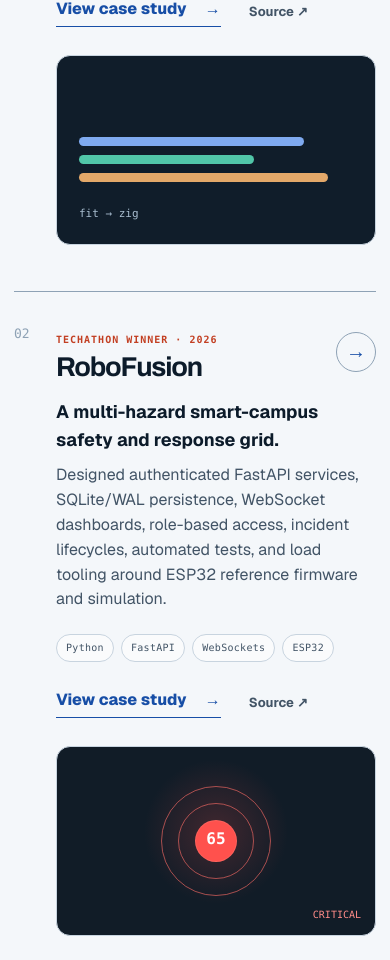
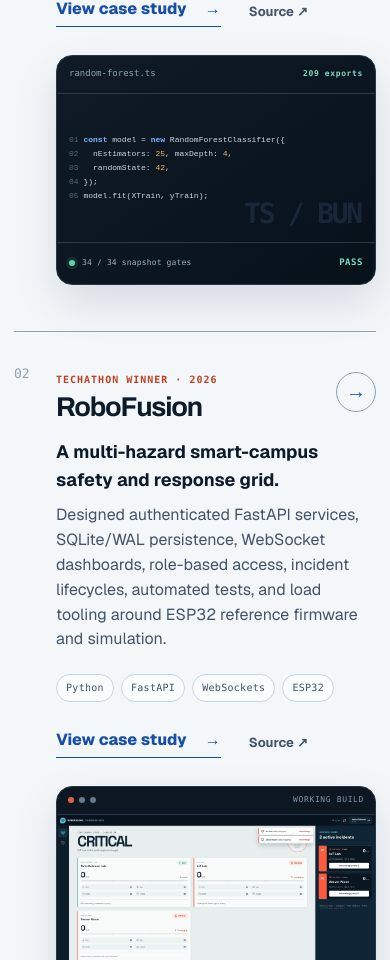
Before and after one commit to Seyamalam/seyamalam, a Next.js app: page /projects in a window 390 px wide. Shown: the part 1040-2000 px from the top of the page. Built offline with nearby package versions, Linux system fonts and the light colour scheme.

Commit message:
Replace generic project previews with real artifacts

```diff
--- a/src/app/projects/page.tsx
+++ b/src/app/projects/page.tsx
@@ -15,7 +15,7 @@ export default function ProjectsPage() {
       <PageIntro
         eyebrow="Selected work · 2025—2026"
         title="Open the systems."
-        description="Six dedicated case studies combining real interfaces, working code, architecture decisions, benchmarks, and reproducible evidence."
+        description="Dedicated case studies combining real interfaces, working code, architecture decisions, benchmarks, and reproducible evidence."
       />
       <section className="shell page-section">
         <div className="project-list project-list-full">
--- a/src/components/project-card.tsx
+++ b/src/components/project-card.tsx
@@ -23,10 +23,12 @@ export function ProjectCard({ project, index }: { project: Project; index: numbe
             </ul>
             <div className="project-card-actions">
               <Link className="text-link" href={`/projects/${project.slug}`}>View case study <span aria-hidden="true">→</span></Link>
-              <a className="source-link" href={project.href}>Source <span aria-hidden="true">↗</span></a>
+              <a className="source-link" href={project.href}>{project.href.includes("github.com") ? "Source" : "Live project"} <span aria-hidden="true">↗</span></a>
             </div>
           </div>
-          <ProjectTeaser slug={project.slug} />
+          <Link className="project-preview-link" href={`/projects/${project.slug}`} aria-label={`View ${project.title} case study`}>
+            <ProjectTeaser slug={project.slug} />
+          </Link>
         </div>
       </div>
     </article>
--- a/src/components/project-teaser.tsx
+++ b/src/components/project-teaser.tsx
@@ -1,43 +1,140 @@
-export function ProjectTeaser({ slug }: { slug: string }) {
-  if (slug === "bun-scikit") {
-    return <div className="teaser teaser-native" aria-hidden="true"><span /><span /><span /><i>fit → zig</i></div>;
-  }
+import Image from "next/image";
 
-  if (slug === "robofusion") {
-    return <div className="teaser teaser-risk" aria-hidden="true"><span /><span /><span /><b>65</b><i>critical</i></div>;
-  }
+type ProjectTeaserProps = { slug: string };
+type MediaPreviewProps = {
+  src: string;
+  alt: string;
+  eyebrow: string;
+  caption: string;
+  fit?: "cover" | "contain";
+};
 
-  if (slug === "huntrix-delta") {
-    return <div className="teaser teaser-delta" aria-hidden="true"><span>offline</span><b>mesh</b><i>sync ↗</i></div>;
-  }
+const mediaPreviews: Record<string, MediaPreviewProps> = {
+  robofusion: {
+    src: "/project-media/robofusion/dashboard-critical.webp",
+    alt: "RoboFusion incident command dashboard ranking critical events",
+    eyebrow: "Command dashboard",
+    caption: "Live incident ranking",
+  },
+  "huntrix-delta": {
+    src: "/project-media/huntrix-delta/architecture.webp",
+    alt: "Huntrix Delta offline-first mesh synchronization architecture",
+    eyebrow: "System architecture",
+    caption: "Offline → mesh → reconcile",
+    fit: "contain",
+  },
+  "blood-league-kickoff": {
+    src: "/project-media/blood-league/gameplay.webp",
+    alt: "Blood League Kickoff football combat gameplay",
+    eyebrow: "Playable build",
+    caption: "Football-combat loop",
+  },
+  careerpath: {
+    src: "/project-media/careerpath/dashboard.webp",
+    alt: "CareerPath skill dashboard and job readiness interface",
+    eyebrow: "Product surface",
+    caption: "Profile → match → roadmap",
+  },
+  "asrro-portal": {
+    src: "/project-media/asrro/dashboard-overview.webp",
+    alt: "ASRRO organization operations dashboard",
+    eyebrow: "Operations workspace",
+    caption: "Role-aware workflows",
+  },
+  "paris-summit-platform": {
+    src: "/project-media/paris/production-light.webp",
+    alt: "Production interface for the Paris Summit platform",
+    eyebrow: "Production system",
+    caption: "10 directions → one launch",
+  },
+};
 
-  if (slug === "blood-league-kickoff") {
-    return <div className="teaser teaser-game" aria-hidden="true"><span /><span /><b>⚽</b><i>05</i></div>;
-  }
+function MediaPreview({ src, alt, eyebrow, caption, fit = "cover" }: MediaPreviewProps) {
+  return (
+    <div className={`project-preview project-preview-media preview-fit-${fit}`}>
+      <div className="preview-browser-bar" aria-hidden="true">
+        <span /><span /><span /><small>working build</small>
+      </div>
+      <div className="preview-image-wrap">
+        <Image src={src} alt={alt} fill sizes="(max-width: 920px) calc(100vw - 48px), 430px" />
+      </div>
+      <div className="preview-caption">
+        <span>{eyebrow}</span>
+        <strong>{caption}</strong>
+      </div>
+    </div>
+  );
+}
 
-  if (slug === "careerpath") {
-    return <div className="teaser teaser-career" aria-hidden="true"><span /><span /><span /><b>78%</b><i>next skill →</i></div>;
-  }
+function BunScikitPreview() {
+  return (
+    <div className="project-preview project-preview-code preview-bun" role="img" aria-label="Bun-scikit Random Forest code sample with passing compatibility gates">
+      <div className="preview-code-header"><span>random-forest.ts</span><strong>209 exports</strong></div>
+      <pre><code><span className="code-muted">01</span> <b>const</b> model = <b>new</b> RandomForestClassifier({"{"}{"\n"}<span className="code-muted">02</span> {"  "}nEstimators: <em>25</em>, maxDepth: <em>4</em>,{"\n"}<span className="code-muted">03</span> {"  "}randomState: <em>42</em>,{"\n"}<span className="code-muted">04</span> {"}"});{"\n"}<span className="code-muted">05</span> model.fit(XTrain, yTrain);</code></pre>
+      <div className="preview-proof-row"><span><i />34 / 34 snapshot gates</span><strong>PASS</strong></div>
+    </div>
+  );
+}
 
-  if (slug === "microops") {
-    return <div className="teaser teaser-ops" aria-hidden="true"><span>202</span><i>→</i><span>job</span><i>→</i><span>S3</span></div>;
-  }
+function MicroOpsPreview() {
+  return (
+    <div className="project-preview project-preview-code preview-microops" role="img" aria-label="MicroOps asynchronous download job execution trace">
+      <div className="preview-code-header"><span>job_7H3A.trace</span><strong>ASYNC</strong></div>
+      <ol className="preview-trace">
+        <li><time>12:04:01</time><span>POST /downloads</span><b>202</b></li>
+        <li><time>12:04:01</time><span>queue.enqueue(job)</span><b>QUEUED</b></li>
+        <li><time>12:04:03</time><span>worker.fetch(source)</span><b>RUNNING</b></li>
+        <li><time>12:04:19</time><span>s3.putObject(result)</span><b>STORED</b></li>
+      </ol>
+      <div className="preview-proof-row"><span><i />API returned before processing</span><strong>18 ms</strong></div>
+    </div>
+  );
+}
 
-  if (slug === "asrro-portal") {
-    return <div className="teaser teaser-portal" aria-hidden="true"><span /><span /><span /><i /></div>;
-  }
+function KaggriculturePreview() {
+  return (
+    <div className="project-preview project-preview-code preview-kaggriculture" role="img" aria-label="Kaggriculture deterministic candidate promotion manifest">
+      <div className="preview-code-header"><span>promotion.manifest</span><strong>REPLAYABLE</strong></div>
+      <div className="manifest-grid">
+        <div><span>seed</span><b>20260804</b></div><div><span>candidate</span><b>v21</b></div>
+        <div><span>seat 0</span><b>candidate</b></div><div><span>seat 1</span><b>baseline</b></div>
+      </div>
+      <div className="manifest-hash"><span>sha256</span><code>7f2c…91ad</code></div>
+      <div className="preview-proof-row"><span><i />paired-seat evaluation</span><strong>PROMOTE</strong></div>
+    </div>
+  );
+}
 
-  if (slug === "paris-summit-platform") {
-    return <div className="teaser teaser-paris" aria-hidden="true"><span>01</span><span>06</span><b>10 directions</b><i>selected → live</i></div>;
-  }
+function FoldSafePreview() {
+  const results = [["baseline", "0.96390", "68%"], ["fold-safe TE", "0.96628", "78%"], ["ratio + XGB", "0.96768", "87%"], ["rank blend", "0.96791", "92%"]];
+  return (
+    <div className="project-preview project-preview-code preview-fold-safe" role="img" aria-label="Fold-safe machine learning experiment with improving validation AUC scores">
+      <div className="preview-code-header"><span>oof_evaluation.csv</span><strong>AUC ↑</strong></div>
+      <div className="score-table">
+        {results.map(([name, score, width]) => <div className="score-row" key={name}><span>{name}</span><i><u style={{ width }} /></i><b>{score}</b></div>)}
+      </div>
+      <div className="preview-proof-row"><span><i />public leaderboard</span><strong>0.96919</strong></div>
+    </div>
+  );
+}
 
-  if (slug === "kaggriculture-agent") {
-    return <div className="teaser teaser-agent" aria-hidden="true">{Array.from({ length: 12 }, (_, index) => <span key={index} />)}<b>A</b><i>B</i></div>;
-  }
+function ZodicPreview() {
+  return (
+    <div className="project-preview project-preview-code preview-zodic" role="img" aria-label="Zodic Python schema validation code and path-aware error output">
+      <div className="preview-code-header"><span>schema.py</span><strong>0 deps</strong></div>
+      <pre><code>user = z.object({"{"}{"\n"}{"  "}<b>&quot;email&quot;</b>: z.string().email(),{"\n"}{"  "}<b>&quot;age&quot;</b>: z.number().int().min(<em>18</em>),{"\n"}{"}"}){"\n"}result = user.safe_parse(payload)</code></pre>
+      <div className="validation-error"><span>issues[0].path</span><strong>user.age</strong><b>Expected ≥ 18</b></div>
+    </div>
+  );
+}
 
-  if (slug === "fold-safe-ml-pipelines") {
-    return <div className="teaser teaser-fold" aria-hidden="true"><span /><span /><span /><span /><span /><b>.96919</b></div>;
-  }
-
-  return <div className="teaser teaser-zodic" aria-hidden="true"><span>{"{"}</span><i>email ✓</i><i>age ×</i><span>{"}"}</span></div>;
+export function ProjectTeaser({ slug }: ProjectTeaserProps) {
+  const media = mediaPreviews[slug];
+  if (media) return <MediaPreview {...media} />;
+  if (slug === "bun-scikit") return <BunScikitPreview />;
+  if (slug === "microops") return <MicroOpsPreview />;
+  if (slug === "kaggriculture-agent") return <KaggriculturePreview />;
+  if (slug === "fold-safe-ml-pipelines") return <FoldSafePreview />;
+  if (slug === "zodic") return <ZodicPreview />;
+  return null;
 }
--- a/src/styles/globals.css
+++ b/src/styles/globals.css
@@ -672,7 +672,7 @@ img {
 
 .project-card-grid {
   display: grid;
-  grid-template-columns: minmax(0, 1fr) minmax(220px, 0.42fr);
+  grid-template-columns: minmax(0, 0.9fr) minmax(330px, 0.72fr);
   gap: clamp(32px, 6vw, 74px);
   align-items: center;
 }
@@ -693,96 +693,85 @@ img {
 
 .source-link:hover { color: var(--vermilion); }
 
-.teaser {
+.project-preview-link {
+  display: block;
+  border-radius: 16px;
+}
+
+.project-preview-link:focus-visible { outline-offset: 6px; }
+
+.project-preview {
   position: relative;
-  min-height: 180px;
+  min-height: 242px;
   overflow: hidden;
-  border: 1px solid var(--line);
-  border-radius: 14px;
-  background: var(--white);
-}
-
-.teaser-native {
-  display: grid;
-  align-content: end;
-  gap: 9px;
-  padding: 22px;
-  background: #101d2a;
-}
-
-.teaser-native span { display: block; height: 9px; border-radius: 999px; background: #7faaf0; }
-.teaser-native span:nth-child(1) { width: 82%; }
-.teaser-native span:nth-child(2) { width: 64%; background: #51c6a8; }
-.teaser-native span:nth-child(3) { width: 91%; background: #e3a869; }
-.teaser-native i { margin-top: 14px; color: #a9bed0; font-family: ui-monospace, SFMono-Regular, Menlo, monospace; font-size: 11px; font-style: normal; }
-
-.teaser-risk { background: radial-gradient(circle at 50% 45%, rgba(255, 83, 78, 0.2), transparent 38%), #111c27; }
-.teaser-risk span { position: absolute; inset: 50% auto auto 50%; width: 110px; height: 110px; transform: translate(-50%, -50%); border: 1px solid rgba(255, 108, 103, 0.62); border-radius: 50%; }
-.teaser-risk span:nth-child(2) { width: 76px; height: 76px; }
-.teaser-risk span:nth-child(3) { width: 42px; height: 42px; background: #ff514d; }
-.teaser-risk b { position: absolute; top: 50%; left: 50%; transform: translate(-50%, -55%); color: white; font-family: ui-monospace, SFMono-Regular, Menlo, monospace; }
-.teaser-risk i { position: absolute; right: 14px; bottom: 12px; color: #ff8c88; font-family: ui-monospace, SFMono-Regular, Menlo, monospace; font-size: 10px; font-style: normal; text-transform: uppercase; }
-
-.teaser-delta { padding: 20px; background: radial-gradient(circle at 80% 20%, rgba(73, 220, 172, .22), transparent 32%), #09251f; color: #d9fff0; font-family: ui-monospace, SFMono-Regular, Menlo, monospace; text-transform: uppercase; }
-.teaser-delta::before, .teaser-delta::after { content: ""; position: absolute; border: 1px solid rgba(101, 240, 190, .42); border-radius: 50%; }
-.teaser-delta::before { width: 150px; height: 150px; right: -32px; top: -44px; }
-.teaser-delta::after { width: 92px; height: 92px; right: -3px; top: -15px; }
-.teaser-delta span { color: #62e5b5; font-size: 10px; }
-.teaser-delta b { position: absolute; left: 20px; bottom: 44px; font-size: 2rem; letter-spacing: -.08em; }
-.teaser-delta i { position: absolute; right: 18px; bottom: 16px; color: #62e5b5; font-size: 10px; font-style: normal; }
-
-.teaser-game { background: radial-gradient(circle at 50% 52%, rgba(255,255,255,.2), transparent 4%, rgba(234,63,48,.32) 5%, transparent 22%), linear-gradient(135deg, #451318, #11070a); }
-.teaser-game span { position: absolute; top: 0; bottom: 0; width: 1px; background: rgba(255,255,255,.18); }
-.teaser-game span:first-child { left: 34%; transform: rotate(22deg); }
-.teaser-game span:nth-child(2) { right: 34%; transform: rotate(-22deg); }
-.teaser-game b { position: absolute; inset: 50% auto auto 50%; transform: translate(-50%, -50%); font-size: 3rem; filter: grayscale(.1); }
-.teaser-game i { position: absolute; right: 14px; bottom: 10px; color: #ffb1a8; font-family: var(--font-display), Arial, sans-serif; font-size: 2.5rem; font-style: normal; font-weight: 760; }
-
-.teaser-career { display: flex; align-items: end; gap: 8px; padding: 22px; background: #f7f1e9; }
-.teaser-career span { width: 24%; height: 34%; background: #f0a423; }
-.teaser-career span:nth-child(2) { height: 53%; background: #e66d3e; }
-.teaser-career span:nth-child(3) { height: 76%; background: #854aa8; }
-.teaser-career b { position: absolute; top: 17px; right: 16px; color: #3b174f; font-family: var(--font-display), Arial, sans-serif; font-size: 1.7rem; }
-.teaser-career i { position: absolute; right: 16px; bottom: 13px; color: #674076; font-family: ui-monospace, SFMono-Regular, Menlo, monospace; font-size: 9px; font-style: normal; }
-
-.teaser-ops { display: grid; grid-template-columns: 1fr auto 1fr auto 1fr; gap: 7px; place-items: center; padding: 20px; background: #111a24; color: #d9e7f4; font-family: ui-monospace, SFMono-Regular, Menlo, monospace; font-size: 10px; text-transform: uppercase; }
-.teaser-ops span { display: grid; width: 54px; height: 54px; place-items: center; border: 1px solid #526d84; border-radius: 10px; background: #192938; }
-.teaser-ops span:last-child { border-color: #5bd9b8; color: #5bd9b8; }
-.teaser-ops i { color: #7590a6; font-style: normal; }
-
-.teaser-portal { display: grid; grid-template-columns: 54px 1fr; grid-template-rows: 38px 1fr; gap: 8px; padding: 14px; background: #eaf2ff; }
-.teaser-portal span { border-radius: 7px; background: #174ea6; }
-.teaser-portal span:nth-child(1) { grid-row: 1 / 3; background: #0c3476; }
-.teaser-portal span:nth-child(3) { background: repeating-linear-gradient(90deg, #fff 0 17%, transparent 17% 22%), #b9d2ff; }
-.teaser-portal i { position: absolute; right: 26px; bottom: 26px; width: 46%; height: 34%; border-radius: 8px; background: linear-gradient(145deg, #fff, #dcecff); box-shadow: 0 12px 26px rgba(23, 78, 166, 0.2); }
-
-.teaser-paris { display: grid; grid-template-columns: repeat(2, 1fr); gap: 8px; padding: 18px; background: #173d80; color: white; }
-.teaser-paris span { display: grid; place-items: center; border: 1px solid rgba(255,255,255,.38); background: #f4f2e9; color: #173d80; font-family: var(--font-display), Arial, sans-serif; font-size: 2.1rem; font-weight: 760; }
-.teaser-paris span:nth-child(2) { border-color: #df493e; background: #df493e; color: white; }
-.teaser-paris b, .teaser-paris i { position: absolute; left: 28px; padding: 6px 9px; background: #0d244d; font-family: ui-monospace, SFMono-Regular, Menlo, monospace; font-size: 9px; font-style: normal; text-transform: uppercase; }
-.teaser-paris b { top: 12px; }
-.teaser-paris i { right: 28px; bottom: 12px; left: auto; background: #f4f2e9; color: #173d80; }
-
-.teaser-agent { display: grid; grid-template-columns: repeat(4, 1fr); gap: 4px; padding: 18px; background: #152438; }
-.teaser-agent span { border-radius: 3px; background: #29415a; }
-.teaser-agent span:nth-child(3n) { background: #8ca55b; }
-.teaser-agent span:nth-child(4n) { background: #bb8a54; }
-.teaser-agent b, .teaser-agent i { position: absolute; display: grid; width: 30px; height: 30px; place-items: center; border-radius: 50%; background: #ffcb66; color: #172130; font-family: ui-monospace, SFMono-Regular, Menlo, monospace; font-size: 11px; font-style: normal; }
-.teaser-agent b { top: 33%; left: 30%; }
-.teaser-agent i { right: 22%; bottom: 22%; background: #7faaf0; }
-
-.teaser-fold { display: flex; align-items: end; gap: 7px; padding: 24px; background: linear-gradient(180deg, #fff, #edf3f8); }
-.teaser-fold span { flex: 1; height: 45%; border-radius: 4px 4px 0 0; background: #91acd0; }
-.teaser-fold span:nth-child(2) { height: 56%; }
-.teaser-fold span:nth-child(3) { height: 68%; }
-.teaser-fold span:nth-child(4) { height: 78%; background: #4c79bd; }
-.teaser-fold span:nth-child(5) { height: 91%; background: var(--vermilion); }
-.teaser-fold b { position: absolute; top: 14px; right: 16px; color: var(--cobalt-deep); font-family: ui-monospace, SFMono-Regular, Menlo, monospace; font-size: 12px; }
-
-.teaser-zodic { display: grid; grid-template-columns: 20px 1fr; gap: 7px 12px; align-content: center; padding: 28px; background: #181e26; color: #d8e5f1; font-family: ui-monospace, SFMono-Regular, Menlo, monospace; font-size: 12px; }
-.teaser-zodic span:last-child { grid-row: 4; }
-.teaser-zodic i { grid-column: 2; padding: 7px 9px; border-left: 2px solid #51c6a8; background: #202b36; font-style: normal; }
-.teaser-zodic i:nth-of-type(2) { border-color: #ff6b66; color: #ffaaa7; }
+  border: 1px solid #26394b;
+  border-radius: 16px;
+  background: #101a24;
+  box-shadow: 0 18px 44px rgba(16, 40, 65, 0.13);
+}
+
+.project-preview-media { display: grid; grid-template-rows: 28px 1fr 54px; background: #0d1721; }
+.preview-browser-bar { display: flex; align-items: center; gap: 5px; padding: 0 11px; border-bottom: 1px solid #283a4c; color: #8095a7; }
+.preview-browser-bar > span { width: 6px; height: 6px; border-radius: 50%; background: #657a8e; }
+.preview-browser-bar > span:first-child { background: #e66048; }
+.preview-browser-bar small { margin-left: auto; font-family: ui-monospace, SFMono-Regular, Menlo, monospace; font-size: 8px; letter-spacing: .08em; text-transform: uppercase; }
+.preview-image-wrap { position: relative; min-height: 160px; overflow: hidden; background: #eef2f6; }
+.preview-image-wrap img { object-fit: cover; object-position: top center; transition: transform 360ms cubic-bezier(.2,.75,.2,1); }
+.preview-fit-contain .preview-image-wrap img { padding: 10px; object-fit: contain; object-position: center; background: #edf3f5; }
+.project-preview-link:hover .preview-image-wrap img { transform: scale(1.025); }
+.preview-caption { z-index: 2; display: flex; align-items: center; justify-content: space-between; gap: 16px; padding: 0 15px; color: #d9e5ef; }
+.preview-caption span { color: #8398aa; font-family: ui-monospace, SFMono-Regular, Menlo, monospace; font-size: 8px; letter-spacing: .08em; text-transform: uppercase; }
+.preview-caption strong { font-size: 11px; }
+
+.project-preview-code { display: grid; grid-template-rows: 38px 1fr 42px; color: #dce8f1; font-family: ui-monospace, SFMono-Regular, Menlo, monospace; }
+.preview-code-header { display: flex; align-items: center; justify-content: space-between; gap: 14px; padding: 0 15px; border-bottom: 1px solid #2a3a49; color: #8ea3b5; font-size: 9px; }
+.preview-code-header strong { color: #7fdabf; font-size: 8px; letter-spacing: .08em; }
+.project-preview-code pre { display: flex; align-items: center; min-width: 0; margin: 0; padding: 16px; overflow: hidden; color: #cbd9e5; font-size: clamp(8px, .8vw, 10px); line-height: 1.75; }
+.project-preview-code code { min-width: max-content; }
+.project-preview-code code b { color: #80b6ff; font-weight: 600; }
+.project-preview-code code em { color: #f3b76e; font-style: normal; }
+.code-muted { color: #526778; user-select: none; }
+.preview-proof-row { display: flex; align-items: center; justify-content: space-between; gap: 12px; padding: 0 15px; border-top: 1px solid #2a3a49; color: #9cafbf; font-size: 8px; letter-spacing: .02em; }
+.preview-proof-row span { display: flex; align-items: center; gap: 7px; }
+.preview-proof-row i { width: 6px; height: 6px; border-radius: 50%; background: #5dd1ac; box-shadow: 0 0 0 3px rgba(93,209,172,.12); }
+.preview-proof-row strong { color: #77e1bd; font-size: 9px; letter-spacing: .06em; }
+
+.preview-bun { background: linear-gradient(145deg, #101b27, #07111a); }
+.preview-bun::after { content: "TS / BUN"; position: absolute; right: 14px; bottom: 48px; color: rgba(128,182,255,.12); font-size: 28px; font-weight: 800; letter-spacing: -.08em; }
+.preview-bun pre { position: relative; z-index: 1; }
+
+.preview-microops { background: #0e1922; }
+.preview-trace { display: grid; align-content: center; gap: 0; margin: 0; padding: 10px 15px; list-style: none; }
+.preview-trace li { display: grid; grid-template-columns: 54px 1fr auto; gap: 9px; align-items: center; min-width: 0; padding: 7px 0; border-bottom: 1px dashed #2d3d4a; font-size: 8px; }
+.preview-trace li:last-child { border-bottom: 0; }
+.preview-trace time { color: #60788b; }
+.preview-trace span { overflow: hidden; color: #cbd9e5; text-overflow: ellipsis; white-space: nowrap; }
+.preview-trace b { color: #70c9ad; font-size: 7px; }
+.preview-trace li:first-child b { color: #f2b466; }
+
+.preview-kaggriculture { background: #132017; }
+.preview-kaggriculture .preview-code-header, .preview-kaggriculture .preview-proof-row { border-color: #334736; }
+.manifest-grid { display: grid; grid-template-columns: repeat(2, 1fr); gap: 1px; margin: 12px 15px 6px; background: #354a39; }
+.manifest-grid div { display: grid; gap: 1px; padding: 8px 10px; background: #18291d; }
+.manifest-grid span, .manifest-hash span { color: #78927c; font-size: 7px; text-transform: uppercase; }
+.manifest-grid b { color: #d8e7d9; font-size: 9px; }
+.manifest-hash { display: flex; justify-content: space-between; margin: 0 15px; padding: 7px 10px; border: 1px solid #354a39; }
+.manifest-hash code { color: #b5c9b8; font-size: 8px; }
+
+.preview-fold-safe { background: #111a27; }
+.score-table { display: grid; align-content: center; gap: 10px; padding: 13px 15px; }
+.score-row { display: grid; grid-template-columns: 74px 1fr 46px; gap: 9px; align-items: center; font-size: 8px; }
+.score-row > span { color: #91a5b6; }
+.score-row > i { height: 4px; overflow: hidden; border-radius: 99px; background: #273747; }
+.score-row u { display: block; height: 100%; border-radius: inherit; background: linear-gradient(90deg, #4a80cc, #6ed6bc); text-decoration: none; }
+.score-row > b { color: #dce8f1; font-size: 8px; text-align: right; }
+
+.preview-zodic { grid-template-rows: 38px 1fr auto; background: linear-gradient(145deg, #181b27, #0f131c); }
+.preview-zodic pre { padding-block: 10px; line-height: 1.62; }
+.validation-error { display: grid; grid-template-columns: auto 1fr auto; gap: 9px; align-items: center; padding: 10px 15px; border-top: 1px solid #3d2931; background: #21171c; font-size: 7px; }
+.validation-error span { color: #9c727d; }
+.validation-error strong { color: #ef8c9e; }
+.validation-error b { color: #e9bcc5; font-weight: 500; }
 
 .case-study { overflow: clip; }
 
@@ -1379,7 +1368,8 @@ a.competition-row:hover { padding-inline: 12px; color: var(--cobalt); }
   .profile-links a:nth-child(2) { border-right: 0; }
   .profile-links a:nth-child(-n + 2) { border-bottom: 1px solid var(--line-strong); }
   .project-card-grid { grid-template-columns: 1fr; }
-  .teaser { min-height: 230px; }
+  .project-preview { min-height: 290px; }
+  .project-preview-code { min-height: 250px; }
   .case-title-grid,
   .case-decisions-grid,
   .code-evidence { grid-template-columns: 1fr; }
@@ -1424,7 +1414,13 @@ a.competition-row:hover { padding-inline: 12px; color: var(--cobalt); }
   .project-heading { gap: 12px; }
   .icon-link { width: 40px; height: 40px; }
   .project-card-grid { gap: 28px; }
-  .teaser { min-height: 190px; }
+  .project-preview { min-height: 230px; }
+  .project-preview-code { min-height: 230px; }
+  .preview-image-wrap { min-height: 148px; }
+  .project-preview-code pre { font-size: 8px; padding-inline: 12px; }
+  .preview-code-header, .preview-proof-row { padding-inline: 12px; }
+  .validation-error { grid-template-columns: auto 1fr; padding-inline: 12px; }
+  .validation-error b { grid-column: 2; }
   .case-hero { padding-top: 46px; }
   .case-title-grid { gap: 30px; margin-top: 48px; }
   .case-title-grid h1 { font-size: clamp(3.5rem, 18vw, 5.5rem); }
@@ -1505,7 +1501,8 @@ a.competition-row:hover { padding-inline: 12px; color: var(--cobalt); }
   .page-intro > :nth-child(2) { animation-delay: 50ms; }
   .page-intro > :nth-child(3) { animation-delay: 100ms; }
   .native-bench i,
-  .fold-results i { animation: bar-grow 900ms cubic-bezier(.2,.75,.2,1) both; }
+  .fold-results i,
+  .score-row u { animation: bar-grow 900ms cubic-bezier(.2,.75,.2,1) both; }
   .incident-beacon span { animation: beacon-pulse 1.8s ease-in-out infinite; }
   .agent-token-a { animation: agent-route-a 5.5s ease-in-out infinite alternate; }
   .agent-token-b { animation: agent-route-b 6.2s ease-in-out infinite alternate; }
```
